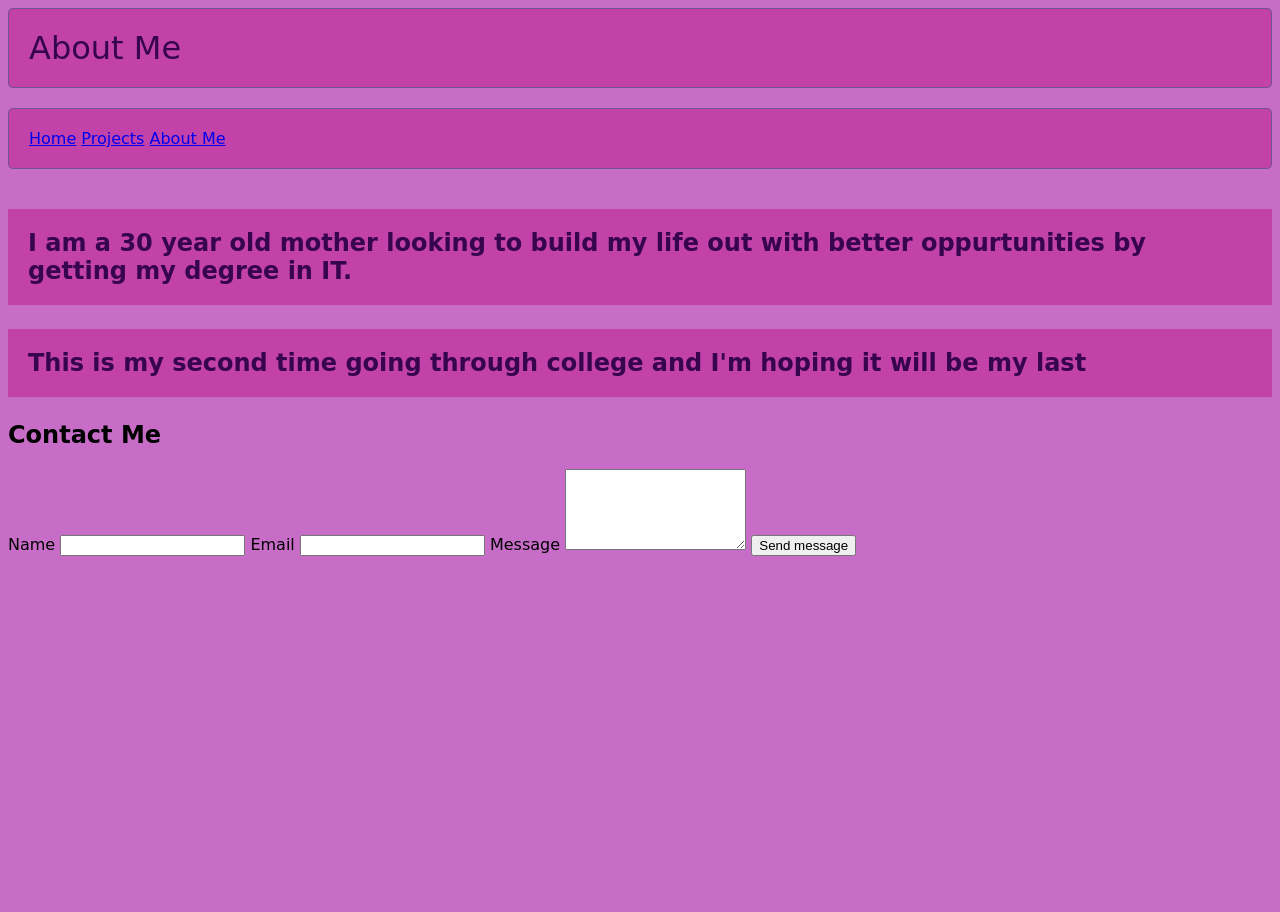
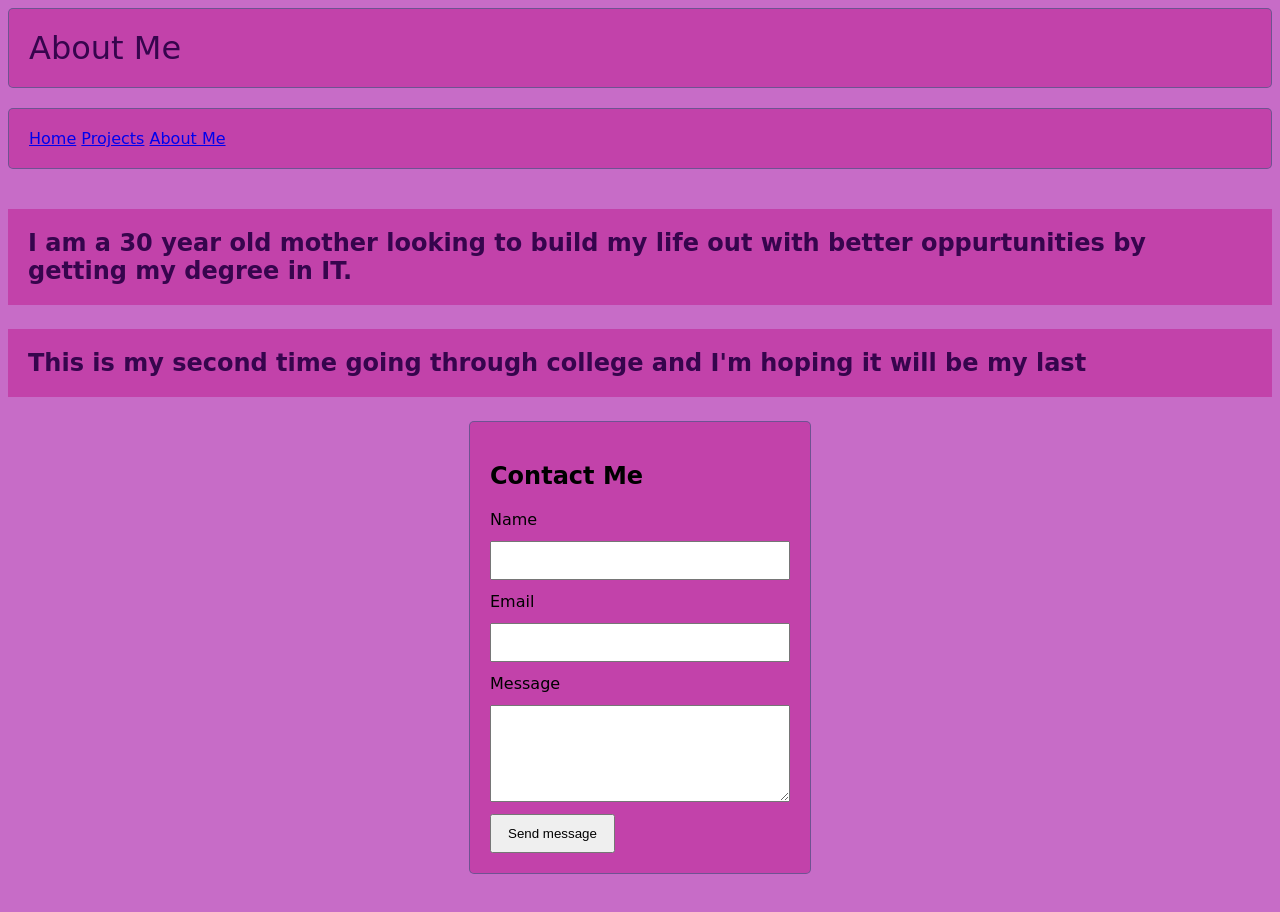
Before and after one commit to Cheyenne-Lawson/my-first-website, a plain HTML site: page about.html in a window 1280 px wide. Before the commit the page ends 800 px from the top, so only its background shows below. Drawn offline with Linux system fonts and the light colour scheme; a web font is replaced by a local one.

Commit message:
Update style.css
added css to contact button

```diff
--- a/style.css
+++ b/style.css
@@ -79,3 +79,31 @@ img {
     height: auto;
     margin: 0 auto;
 }
+.contact {
+    max-width: 300px;
+    margin: 0 auto 40px;
+    padding: 20px;
+    background-color: #c23aa4d2;
+    border: 1px solid #61558dda;
+    border-radius: 5px;
+    font-family: "Playwrite TZ", cursive;
+}
+
+.contact label,
+.contact input,
+.contact textarea {
+    display: block;
+    width: 100%;
+    box-sizing: border-box;
+    margin-bottom: 12px;
+}
+
+.contact input,
+.contact textarea {
+    padding: 10px;
+}
+
+.contact button {
+    padding: 10px 16px;
+    cursor: pointer;
+}
```
